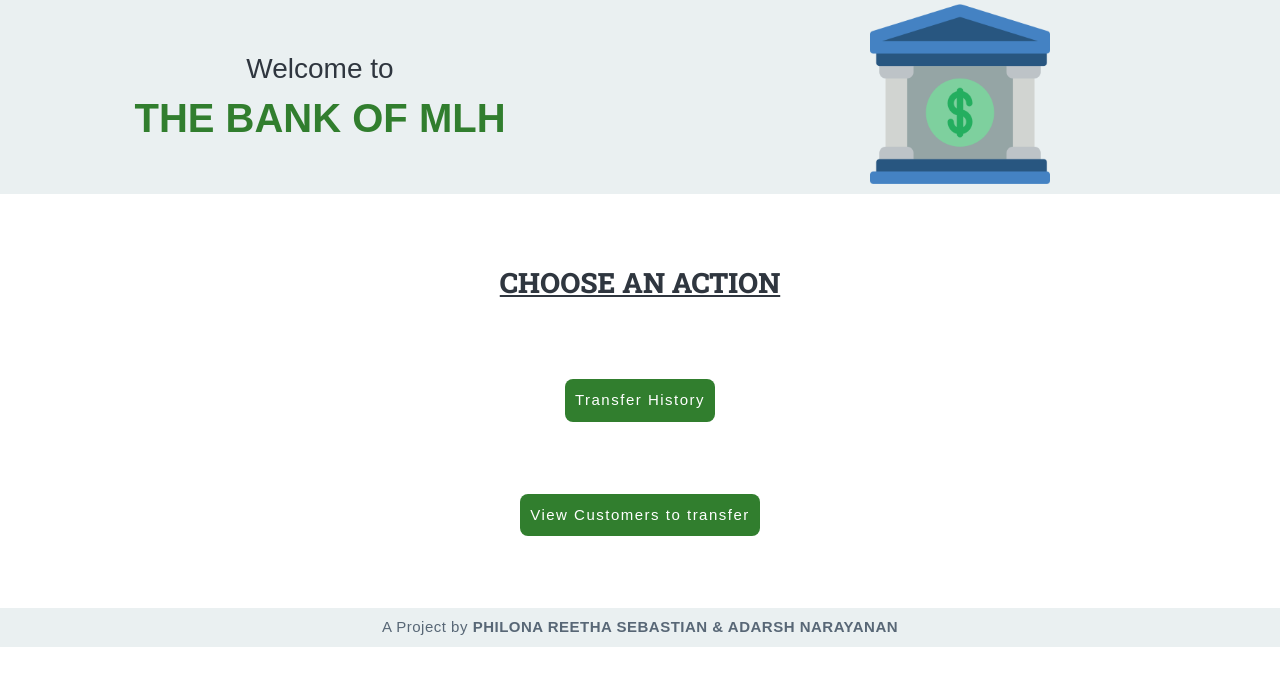
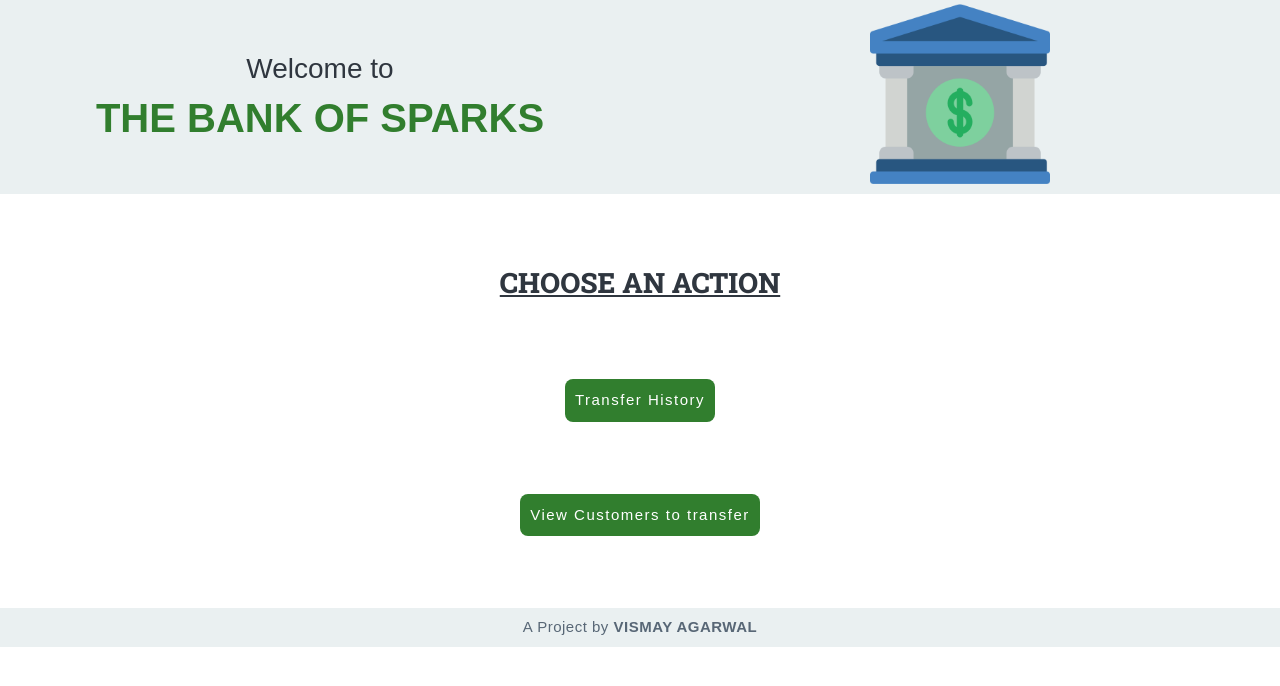
Before and after one commit to VismayAg/sparksbanksystems, a PHP site: page / in a window 1280 px wide. Shown: the part 56-742 px from the top of the page. Run offline with PHP 8.4, Linux system fonts and the light colour scheme; a stand-in replaces the project's code that opens the database connection.

Commit message:
Update index.php

```diff
--- a/index.php
+++ b/index.php
@@ -26,7 +26,7 @@
               <div class="col-sm-12 col-md">
                 <div class="heading text-center my-5">
                   <h3>Welcome to</h3>
-                  <h1>THE BANK OF MLH</h1>
+                  <h1>THE BANK OF SPARKS</h1>
                 </div>
               </div>
               <div class="col-sm-12 col-md img text-center">
@@ -62,7 +62,7 @@
       </div>
       <br>
       <footer class="text-center mt-5 py-2">
-        <p>A Project by <b>PHILONA REETHA SEBASTIAN & ADARSH NARAYANAN</b> <br> </p>
+        <p>A Project by <b>VISMAY AGARWAL</b> <br> </p>
       </footer>
 
       <script src="https://code.jquery.com/jquery-3.5.1.slim.min.js" integrity="sha384-DfXdz2htPH0lsSSs5nCTpuj/zy4C+OGpamoFVy38MVBnE+IbbVYUew+OrCXaRkfj" crossorigin="anonymous"></script>
```
